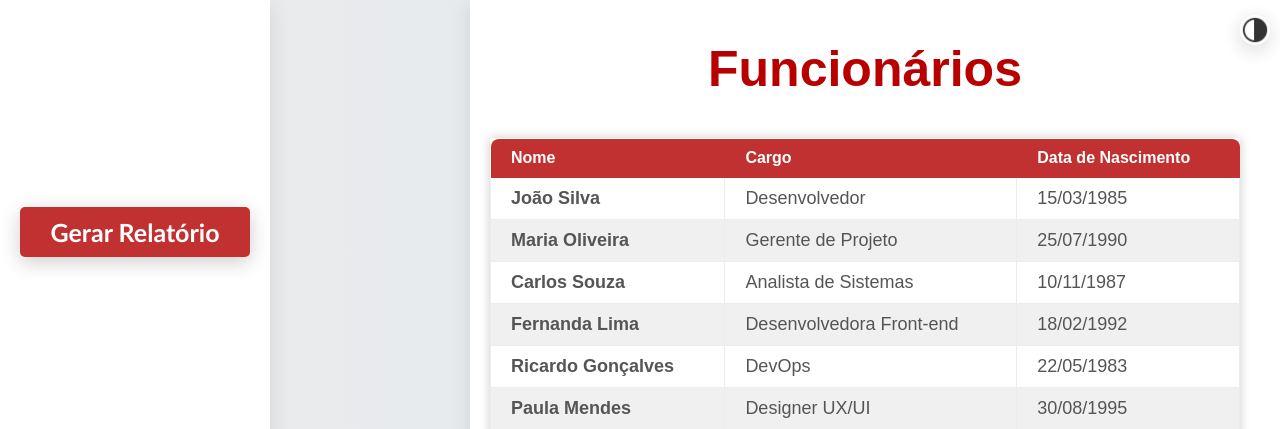
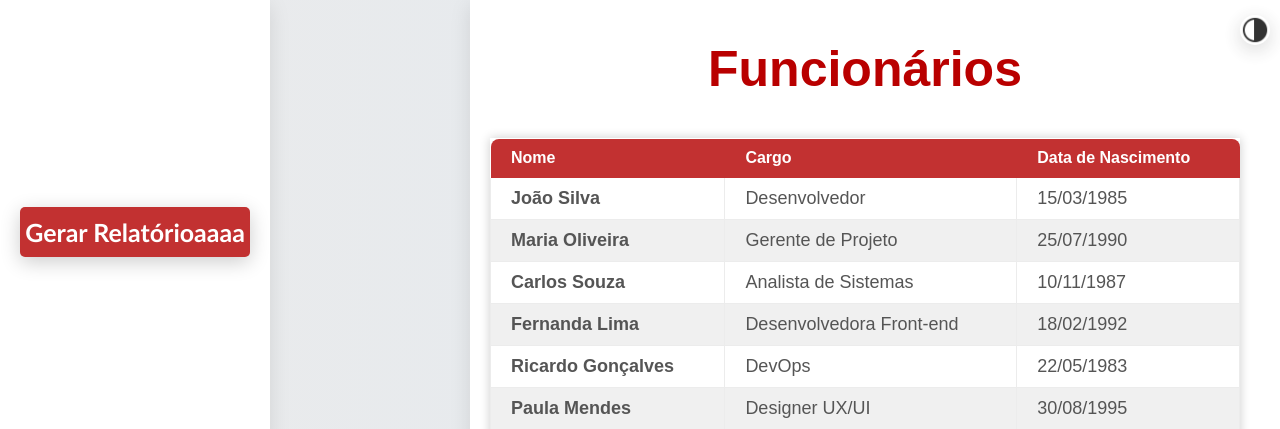
Before and after one commit to V1N1nam/Django, a Django app: page /main/ in a window 1280 px wide. Shown: the top 429 px of the page. Run offline with Django 5.2, Linux system fonts and the light colour scheme; a user stored in the database is signed in; data comes from the database, SQL or seed files in the repository.

Commit message:
teste explicando bruno

```diff
--- a/app/templates/main.html
+++ b/app/templates/main.html
@@ -14,7 +14,7 @@
         <div class="leftContainer">
             <div class="actions">
                 <button class="reportBtn" onclick="location.href='{% url 'relatorio_dinamico' %}'">
-                    Gerar Relatório
+                    Gerar Relatórioaaaa
                 </button>
                 <button class="calendarBtn" onclick="location.href='{% url 'calendario' %}'">
                     Calendário
```
